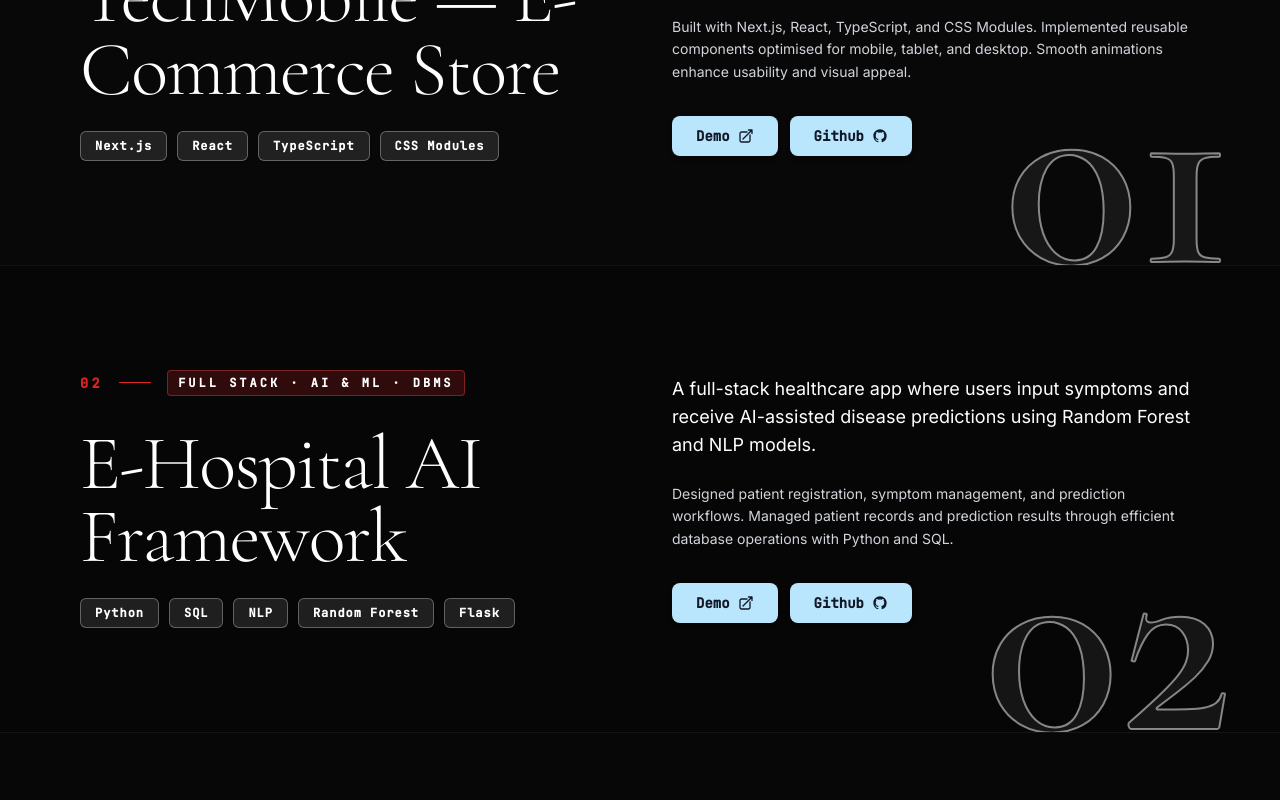
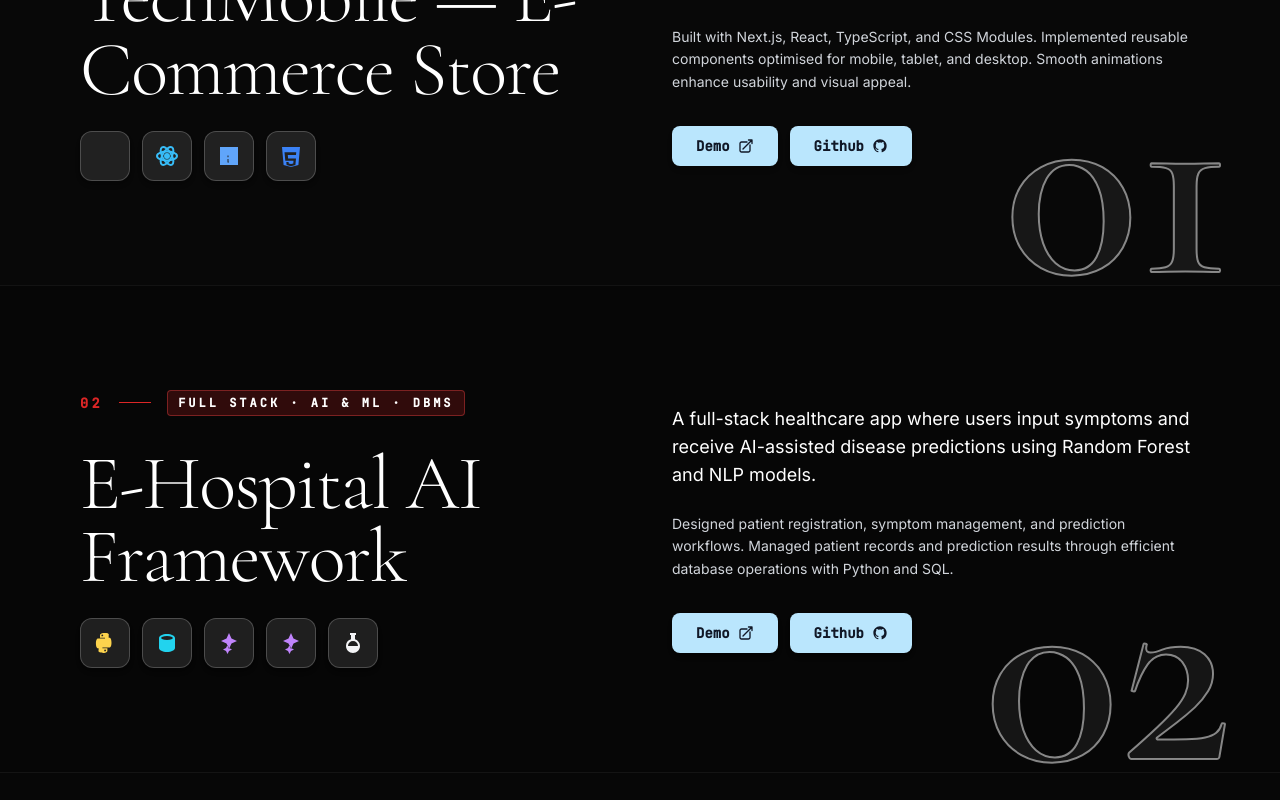
Before and after one commit to MohanaPrasathR/mohanaprasath.in, a Next.js app: page / in a window 1280 px wide. Shown: the part 1880-2680 px from the top of the page. Built offline with nearby package versions, Linux system fonts and the light colour scheme.

Commit message:
style: replace tech stack text pills with SVG technology brand icons

```diff
--- a/components/sections/Projects.tsx
+++ b/components/sections/Projects.tsx
@@ -152,21 +152,15 @@ function ProjectSlide({
             {project.title}
           </motion.h3>
 
-          {/* Tech stack */}
+          {/* Tech stack brand icons */}
           <motion.div
-            className="flex flex-wrap gap-2.5"
+            className="flex flex-wrap gap-3 items-center"
             initial={{ opacity: 0, y: 20 }}
             animate={inView ? { opacity: 1, y: 0 } : { opacity: 0, y: 20 }}
             transition={{ duration: 0.7, delay: 0.35 }}
           >
             {project.tech.map((t) => (
-              <span
-                key={t}
-                className="inline-flex items-center gap-1.5 px-3.5 py-1.5 text-xs font-mono font-semibold text-white bg-white/10 border border-white/30 rounded-md shadow-sm hover:border-red-500 hover:bg-white/20 transition-all duration-300"
-                style={{ fontFamily: "'JetBrains Mono', monospace", letterSpacing: '0.08em' }}
-              >
-                <span>{t}</span>
-              </span>
+              <TechIcon key={t} name={t} />
             ))}
           </motion.div>
         </div>
@@ -234,3 +228,95 @@ function ProjectSlide({
     </div>
   );
 }
+
+function TechIcon({ name }: { name: string }) {
+  const getIcon = (tech: string) => {
+    const t = tech.toLowerCase();
+    if (t.includes('next')) {
+      return (
+        <svg className="w-6 h-6 text-white" viewBox="0 0 180 180" fill="none">
+          <mask id="mask_next" maskUnits="userSpaceOnUse" x="0" y="0" width="180" height="180"><circle cx="90" cy="90" r="90" fill="black"/></mask>
+          <g mask="url(#mask_next)">
+            <circle cx="90" cy="90" r="90" fill="white"/>
+            <path d="M149.508 157.52L69.142 54H54V126H67.08V70.7061L136.082 160.038C140.89 159.502 145.405 158.625 149.508 157.52Z" fill="black"/>
+            <path d="M115 54H128V126H115V54Z" fill="black"/>
+          </g>
+        </svg>
+      );
+    }
+    if (t.includes('react')) {
+      return (
+        <svg className="w-6 h-6 text-sky-400" viewBox="0 0 24 24" fill="none" stroke="currentColor" strokeWidth="2">
+          <circle cx="12" cy="12" r="2" fill="currentColor"/>
+          <ellipse cx="12" cy="12" rx="10" ry="4.5"/>
+          <ellipse cx="12" cy="12" rx="10" ry="4.5" transform="rotate(60 12 12)"/>
+          <ellipse cx="12" cy="12" rx="10" ry="4.5" transform="rotate(120 12 12)"/>
+        </svg>
+      );
+    }
+    if (t.includes('typescript') || t === 'ts') {
+      return (
+        <svg className="w-6 h-6 text-blue-400" viewBox="0 0 24 24" fill="currentColor">
+          <path d="M3 3h18v18H3V3zm9.5 8.5h-2v7h2v-7zm1.8 0v1.8h1.8v1.8h-1.8v1.6c0 .7.3 1 1 1h.8v1.8h-1.6c-1.8 0-3-.9-3-2.7v-1.7h-1.2v-1.8h1.2v-1.8h1.8z"/>
+        </svg>
+      );
+    }
+    if (t.includes('python')) {
+      return (
+        <svg className="w-6 h-6 text-amber-300" viewBox="0 0 24 24" fill="currentColor">
+          <path d="M11.9 2c-5.2 0-4.9 2.3-4.9 2.3v2.4h5v.7H5.2S2.9 7.1 2.9 12.3c0 5.2 2 5 2 5h1.2v-2.5c0-2.8 2.4-2.8 2.4-2.8h4.9s2.3.1 2.3-2.3V4.3S17.1 2 11.9 2zm-2.6 1.6c.5 0 .9.4.9.9s-.4.9-.9.9-.9-.4-.9-.9.4-.9.9-.9zm.2 18.4c5.2 0 4.9-2.3 4.9-2.3v-2.4h-5v-.7h6.8s2.3.3 2.3-4.9c0-5.2-2-5-2-5h-1.2v2.5c0 2.8-2.4 2.8-2.4 2.8H7.9s-2.3-.1-2.3 2.3v4.9s-1.4 2.3 3.8 2.3zm2.6-1.6c-.5 0-.9-.4-.9-.9s.4-.9.9-.9.9.4.9.9-.4.9-.9.9z"/>
+        </svg>
+      );
+    }
+    if (t.includes('node')) {
+      return (
+        <svg className="w-6 h-6 text-emerald-400" viewBox="0 0 24 24" fill="currentColor">
+          <path d="M12 2L2 7.8v8.4L12 22l10-5.8V7.8L12 2zm0 2.3l7.5 4.3v5.8L12 18.7l-7.5-4.3V8.6L12 4.3z"/>
+        </svg>
+      );
+    }
+    if (t.includes('express')) {
+      return (
+        <svg className="w-6 h-6 text-gray-200" viewBox="0 0 24 24" fill="currentColor">
+          <path d="M12 2C6.48 2 2 6.48 2 12s4.48 10 10 10 10-4.48 10-10S17.52 2 12 2zm1 14.5h-4V15h4v1.5zm1.5-3.5h-5.5V11H14.5v2zm1.5-3.5h-7V7.5h7V9z"/>
+        </svg>
+      );
+    }
+    if (t.includes('flask')) {
+      return (
+        <svg className="w-6 h-6 text-gray-100" viewBox="0 0 24 24" fill="currentColor">
+          <path d="M9 2v2h1v4.17A7.001 7.001 0 005 15c0 3.87 3.13 7 7 7s7-3.13 7-7c0-3.1-2.02-5.73-5-6.83V4h1V2H9zm3 8a5 5 0 015 5H7a5 5 0 015-5z"/>
+        </svg>
+      );
+    }
+    if (t.includes('sql') || t.includes('dbms')) {
+      return (
+        <svg className="w-6 h-6 text-cyan-400" viewBox="0 0 24 24" fill="currentColor">
+          <path d="M12 3C7.58 3 4 4.79 4 7v10c0 2.21 3.58 4 8 4s8-1.79 8-4V7c0-2.21-3.58-4-8-4zm0 2c3.87 0 6 1.34 6 2s-2.13 2-6 2-6-1.34-6-2 2.13-2 6-2zm0 6c-3.87 0-6-1.34-6-2v2.5c0 .66 2.13 2 6 2s6-1.34 6-2V9c0 .66-2.13 2-6 2zm0 5c-3.87 0-6-1.34-6-2v2.5c0 .66 2.13 2 6 2s6-1.34 6-2V14c0 .66-2.13 2-6 2z"/>
+        </svg>
+      );
+    }
+    if (t.includes('css')) {
+      return (
+        <svg className="w-6 h-6 text-blue-500" viewBox="0 0 24 24" fill="currentColor">
+          <path d="M3 3l1.6 18L12 23l7.4-2L21 3H3zm14.3 4.5l-.3 3.5H8.8l.3 3.5h7.9l-.6 6.5-4.4 1.2-4.4-1.2-.3-3h2.3l.1 1.4 2.3.6 2.3-.6.2-2.7H6.3l-.8-8.4h11.8z"/>
+        </svg>
+      );
+    }
+    // Default AI / ML / Scikit-Learn / Pandas icon
+    return (
+      <svg className="w-6 h-6 text-purple-400" viewBox="0 0 24 24" fill="currentColor">
+        <path d="M12 2L9.5 7.5L4 10l5.5 2.5L12 18l2.5-5.5L20 10l-5.5-2.5L12 2zm0 18l-1.5 3L9 20l-3-1.5L9 17l1.5-3L12 17l3 1.5L12 20z"/>
+      </svg>
+    );
+  };
+
+  return (
+    <div className="group relative flex items-center justify-center p-3 bg-white/10 hover:bg-white/20 border border-white/20 hover:border-red-500 rounded-xl shadow-md transition-all duration-300 transform hover:scale-110">
+      {getIcon(name)}
+      <span className="absolute -top-9 left-1/2 -translate-x-1/2 opacity-0 group-hover:opacity-100 pointer-events-none transition-opacity duration-200 bg-black/90 border border-white/20 text-white text-[11px] font-mono font-semibold px-2.5 py-1 rounded shadow-lg whitespace-nowrap z-30">
+        {name}
+      </span>
+    </div>
+  );
+}
```
